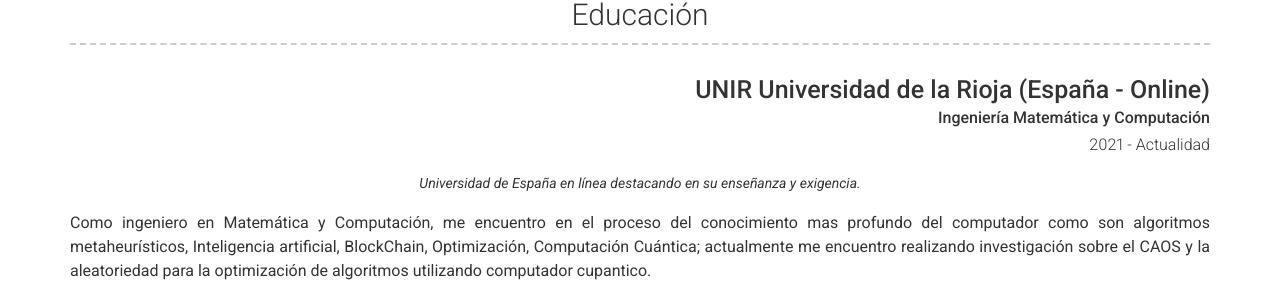
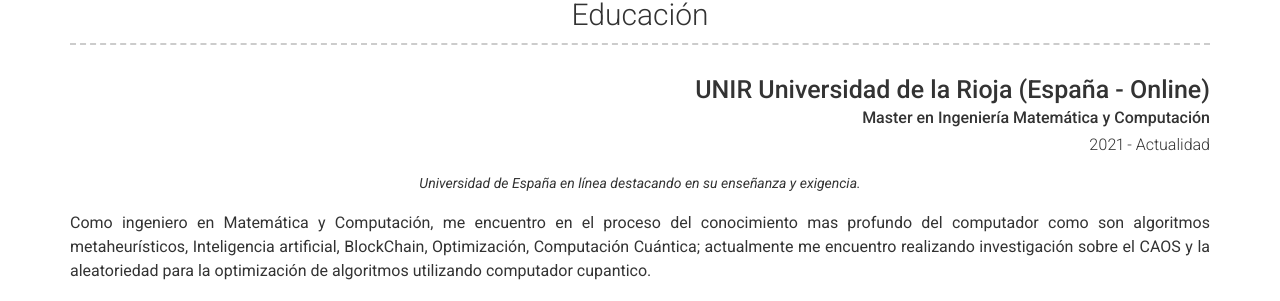
Before and after one commit to lenz90/lenz90.github.io, a Jekyll site: the page built from index.md, in a window 1280 px wide and 900 px high, scrolled down 1704 px. Shown: the part 152-453 px from the top of the window. Built offline with Jekyll 4.4.1, drawn with Linux system fonts in a browser that asks for light colours; nearby versions of some CDN libraries.

Commit message:
initial commit

```diff
--- a/_config.yml
+++ b/_config.yml
@@ -138,7 +138,7 @@ content:
     content:
       - layout: top-right
         title: UNIR Universidad de la Rioja (España - Online)
-        sub_title: Ingeniería Matemática y Computación
+        sub_title: Master en Ingeniería Matemática y Computación
         caption: 2021 - Actualidad
         quote: >
           Universidad de España en línea destacando en su enseñanza y exigencia.
```
